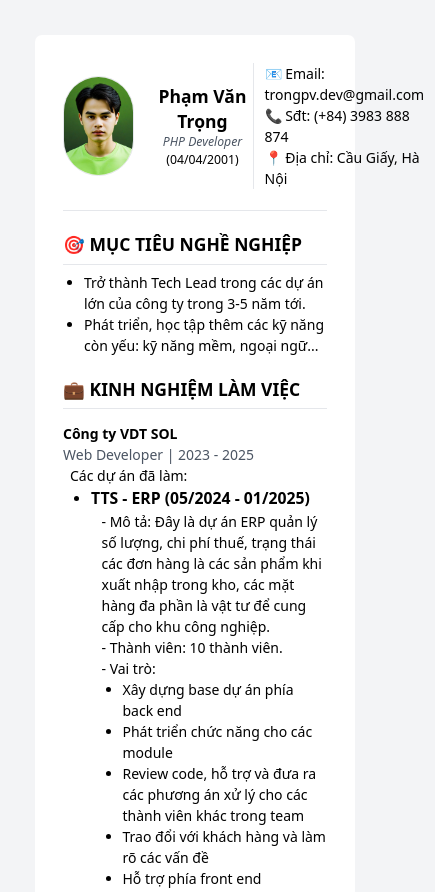
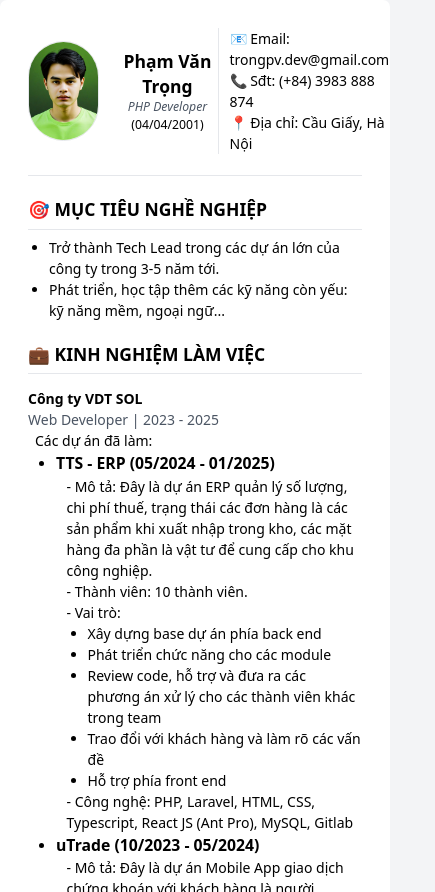
Before and after one commit to trongnee/cv-resume, a plain HTML site: page print.html in a window 390 px wide. Shown: the top 892 px of the page, 435 px wide, since content can reach past the window. Drawn offline with nearby package versions, Linux system fonts and the light colour scheme.

Commit message:
fix responsive

```diff
--- a/print.html
+++ b/print.html
@@ -11,9 +11,12 @@
       font-size: 14px;
     }
   </style>
+  <script>
+    !function (e, t, i) { var a, n = e.innerWidth; if (e[i] = (true || n < 768) ? "mobile" : "desktop", "desktop" == e[i]) a = "width=" + 960 + ", user-scalable=no, initial-scale=1.0"; else { var o = 1; w = 784; w != n && (o = n / w), a = "width=" + w + ", user-scalable=no, initial-scale=" + o + ", minimum-scale=" + o + ", maximum-scale=" + o } var l = t.createElement("meta"); l.name = "viewport", l.setAttribute("content", a), t.head.appendChild(l) }(window, document, "DISPLAY");
+  </script>
 </head>
 
-<body class="bg-gray-100 p-10">
+<body class="bg-gray-100 lg:p-10">
   <div class="max-w-4xl mx-auto bg-white p-8 rounded-lg screen:shadow-md">
     <!-- Thông tin cá nhân -->
     <div class="border-b pb-6 flex justify-between">
```
